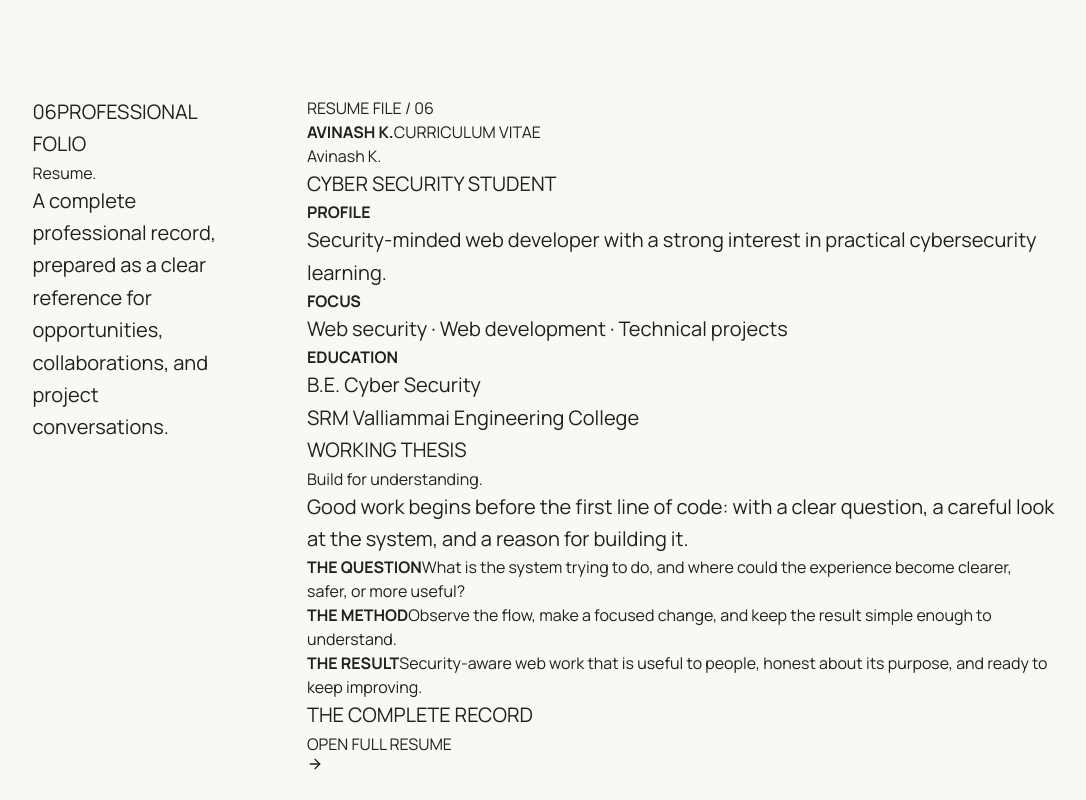
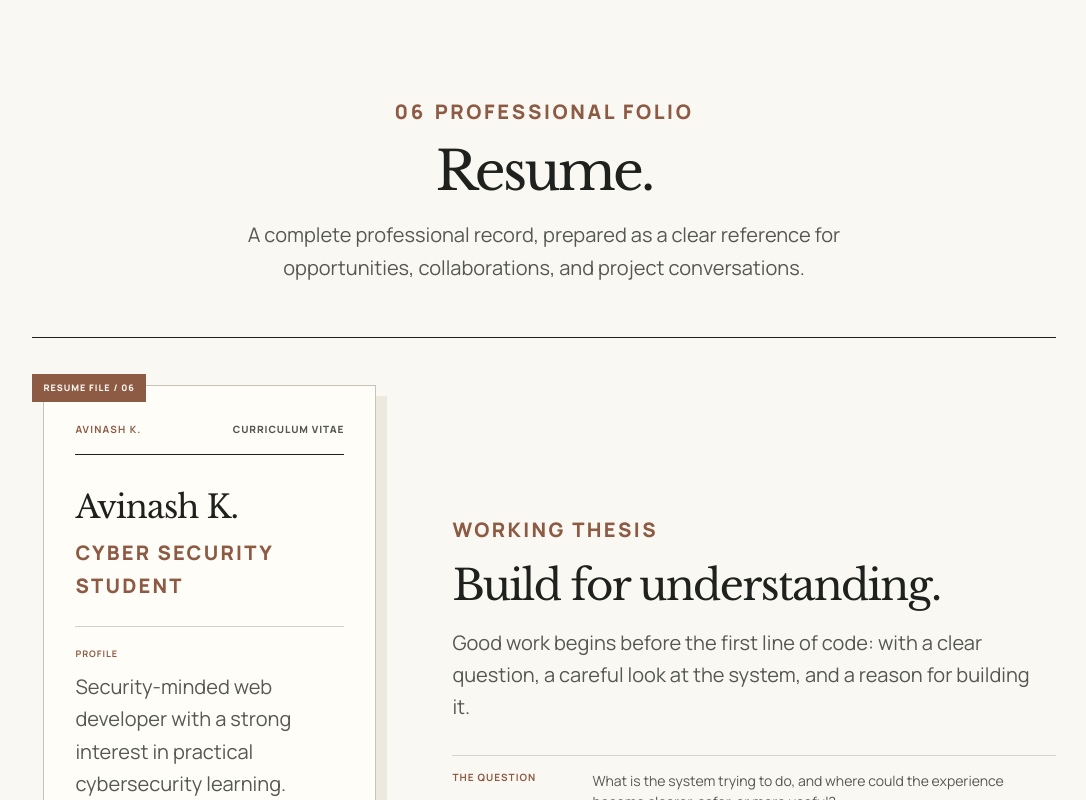
Before and after one commit to avinashk08408/Avinash-portfolio, a React (Vite) app: page / in a window 1280 px wide. Shown: the part 5460-6260 px from the top of the page, without its empty margins (96-1182 px from the left). Built offline with nearby package versions, Linux system fonts and the light colour scheme; a web font is replaced by a local one.

Commit message:
Update Resume.css

```diff
--- a/src/components/Resume/Resume.css
+++ b/src/components/Resume/Resume.css
@@ -1,23 +1,287 @@
-/* Resume: approved Quiet Scholar action layout. */
+/* Resume Folio section. */
 
-.resume-component .resume-content {
-  display: flex;
-  align-items: end;
-  justify-content: space-between;
-  gap: 28px;
+.resume-component {
+  display: block !important;
+  grid-template-columns: 1fr !important;
+  padding-top: 94px;
+  padding-bottom: 94px;
 }
 
-.resume-component .resume-content p {
-  max-width: 460px;
-  margin: 13px 0 0;
-  color: #5e605a;
-  font-size: 12px;
-  line-height: 1.7;
+.resume-heading {
+  width: 100%;
+  margin-bottom: 53px;
+  text-align: center;
+}
+
+.resume-label {
+  margin: 0 0 15px;
+  color: var(--sienna);
+  font-size: 10px !important;
+  font-weight: 800;
+  letter-spacing: 0.13em;
+  text-align: center;
+}
+
+.resume-label span {
+  margin-right: 9px;
+}
+
+.resume-heading > h2 {
+  margin: 0;
+  font-family: "Libre Baskerville", Georgia, serif;
+  font-size: clamp(36px, 4.2vw, 60px);
+  font-weight: 400;
+  line-height: 1.08;
+  letter-spacing: -0.05em;
+}
+
+.resume-intro {
+  max-width: 645px;
+  margin: 18px auto 0;
+  color: #565852;
+  font-size: 16px !important;
+  line-height: 1.65;
+  text-align: center;
+}
+
+.resume-folio {
+  display: grid;
+  grid-template-columns: 344px minmax(0, 1fr);
+  gap: 76px;
+  align-items: center;
+  padding: 36px 0 41px;
+  border-top: 1px solid var(--ink);
+  border-bottom: 1px solid var(--border);
+}
+
+.resume-paper-wrap {
+  position: relative;
+  padding: 11px 0 0 11px;
+}
+
+.resume-file-tab {
+  position: absolute;
+  top: 0;
+  left: 0;
+  z-index: 2;
+  padding: 7px 11px;
+  background: var(--sienna);
+  color: var(--paper);
+  font-size: 9px;
+  font-weight: 800;
+  letter-spacing: 0.11em;
+}
+
+.resume-paper {
+  min-height: 423px;
+  padding: 36px 31px 31px;
+  border: 1px solid #c9c2b6;
+  background: #fffdf8;
+  box-shadow: 11px 11px 0 #eee9de;
+}
+
+.resume-paper-top {
+  display: flex;
+  justify-content: space-between;
+  padding-bottom: 17px;
+  border-bottom: 1px solid var(--ink);
+}
+
+.resume-paper-top strong {
+  color: var(--sienna);
+  font-size: 10px;
+  letter-spacing: 0.12em;
+}
+
+.resume-paper-top span {
+  color: #565852;
+  font-size: 10px;
+  font-weight: 800;
+  letter-spacing: 0.09em;
+}
+
+.resume-paper h3 {
+  margin: 28px 0 6px;
+  font-family: "Libre Baskerville", Georgia, serif;
+  font-size: 32px;
+  font-weight: 400;
+  letter-spacing: -0.03em;
+}
+
+.resume-paper-role {
+  margin: 0;
+  color: var(--sienna);
+  font-size: 10px !important;
+  font-weight: 800;
+  letter-spacing: 0.11em;
+}
+
+.resume-paper-section {
+  margin-top: 24px;
+  padding-top: 12px;
+  border-top: 1px solid #d7d2c9;
+}
+
+.resume-paper-section strong {
+  color: var(--sienna);
+  font-size: 9px;
+  letter-spacing: 0.11em;
+}
+
+.resume-paper-section p {
+  margin: 8px 0 0;
+  color: #565852;
+  font-size: 12px !important;
+  line-height: 1.55;
+}
+
+.resume-folio-copy {
+  padding: 8px 0;
+}
+
+.resume-eyebrow {
+  margin: 0;
+  color: var(--sienna);
+  font-size: 10px !important;
+  font-weight: 800;
+  letter-spacing: 0.12em;
+}
+
+.resume-folio-copy > h3 {
+  max-width: 560px;
+  margin: 16px 0 17px;
+  font-family: "Libre Baskerville", Georgia, serif;
+  font-size: 42px;
+  font-weight: 400;
+  letter-spacing: -0.04em;
+  line-height: 1.13;
+}
+
+.resume-thesis-copy {
+  max-width: 580px;
+  margin: 0;
+  color: #565852;
+  font-size: 17px !important;
+  line-height: 1.65;
+}
+
+.resume-details {
+  margin-top: 31px;
+  border-top: 1px solid var(--border);
+}
+
+.resume-detail {
+  display: grid;
+  grid-template-columns: 122px 1fr;
+  gap: 18px;
+  padding: 14px 0;
+  border-bottom: 1px solid var(--border);
+}
+
+.resume-detail strong {
+  color: var(--sienna);
+  font-size: 10px;
+  letter-spacing: 0.1em;
+}
+
+.resume-detail span {
+  color: #565852;
+  font-size: 14px;
+  line-height: 1.5;
+}
+
+.resume-action-row {
+  display: flex;
+  align-items: center;
+  justify-content: space-between;
+  gap: 24px;
+  padding-top: 24px;
+}
+
+.resume-action-row p {
+  margin: 0;
+  color: var(--sienna);
+  font-size: 10px !important;
+  font-weight: 800;
+  letter-spacing: 0.1em;
+}
+
+.resume-action {
+  display: inline-flex;
+  align-items: center;
+  gap: 11px;
+  padding-bottom: 5px;
+  border-bottom: 1px solid var(--sienna);
+  color: var(--sienna);
+  font-size: 13px;
+  font-weight: 800;
+  letter-spacing: 0.06em;
+  white-space: nowrap;
+}
+
+.resume-action:hover {
+  color: var(--ink);
+  border-color: var(--ink);
+}
+
+@media (max-width: 850px) {
+  .resume-folio {
+    grid-template-columns: 300px minmax(0, 1fr);
+    gap: 45px;
+  }
+
+  .resume-paper {
+    padding-right: 24px;
+    padding-left: 24px;
+  }
+
+  .resume-paper-top {
+    display: block;
+  }
+
+  .resume-paper-top span {
+    display: block;
+    margin-top: 8px;
+  }
 }
 
 @media (max-width: 640px) {
-  .resume-component .resume-content {
+  .resume-component {
+    padding-top: 70px;
+    padding-bottom: 70px;
+  }
+
+  .resume-heading {
+    margin-bottom: 38px;
+  }
+
+  .resume-folio {
+    grid-template-columns: 1fr;
+    gap: 45px;
+    padding-top: 30px;
+  }
+
+  .resume-paper-wrap {
+    max-width: 330px;
+    margin: 0 auto;
+  }
+
+  .resume-folio-copy > h3 {
+    font-size: 34px;
+  }
+
+  .resume-thesis-copy {
+    font-size: 15px !important;
+  }
+
+  .resume-detail {
+    grid-template-columns: 1fr;
+    gap: 8px;
+  }
+
+  .resume-action-row {
+    align-items: flex-start;
     flex-direction: column;
-    align-items: flex-start;
+    gap: 15px;
   }
 }
```
